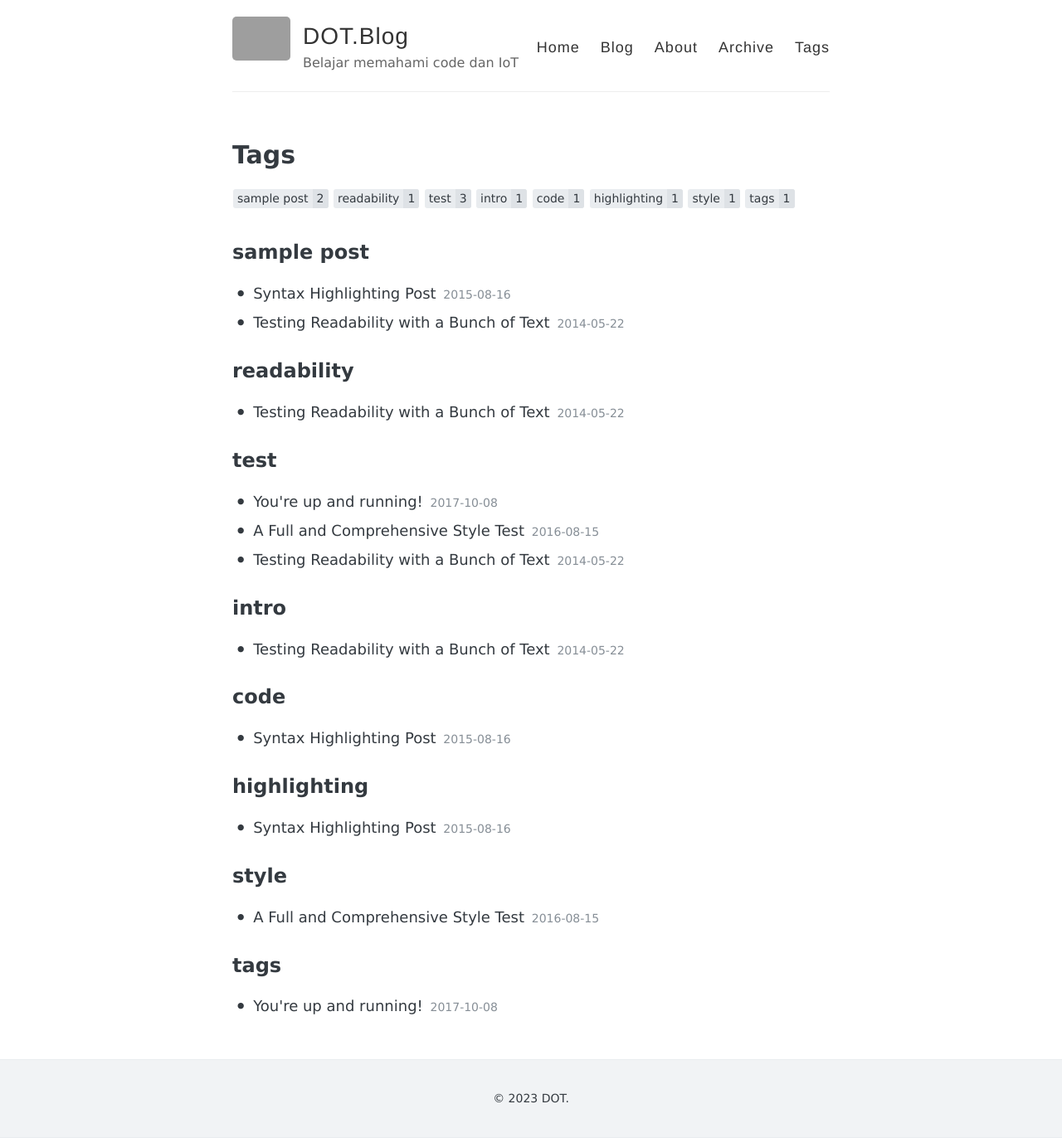
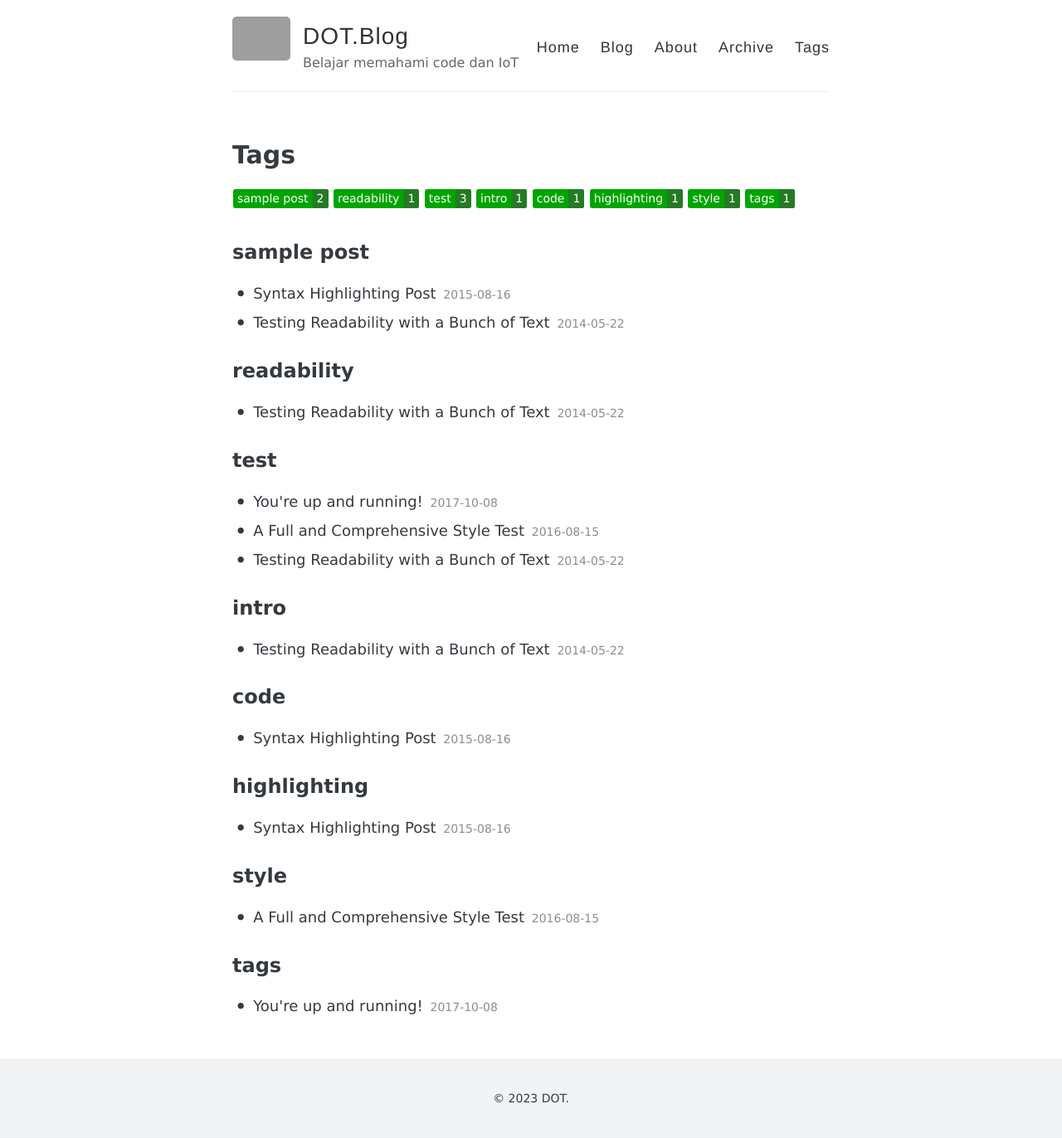
Before and after one commit to iamreeyo/blog, a Jekyll site: the page built from tags/index.html, in a window 1280 px wide. Shown: the whole page at 83% size. Built offline with Jekyll 4.4.1, drawn with Linux system fonts in a browser that asks for light colours.

Commit message:
Update _variables.scss

```diff
--- a/_sass/_variables.scss
+++ b/_sass/_variables.scss
@@ -32,7 +32,7 @@
 $base-lighten-color: $oc-gray-6;
 
 $text-color: $base-color;
-$link-color: $oc-blue-8;
+$link-color: $oc-green-8;
 $divider-color: $oc-gray-1;
 
 $table-border-color: $oc-gray-2;
@@ -45,14 +45,14 @@
 $footnote-link-background-over-color: $oc-gray-1;
 
 $selection-color: $oc-white;
-$selection-background-color: $oc-blue-8;
+$selection-background-color: $oc-green-8;
 
 $pagination-color: $oc-gray-6;
 $pagination-over-color: $oc-gray-7;
 
-$tag-index-label-color: $base-color;
-$tag-index-label-background-color: $oc-gray-2;
-$tag-index-count-background-color: $oc-gray-3;
+$tag-index-label-color: $oc-white;
+$tag-index-label-background-color: $oc-green-8;
+$tag-index-count-background-color: $oc-green-9;
 
 $footer-border-color: $oc-gray-2;
 $footer-background-color: $oc-gray-1;
```
